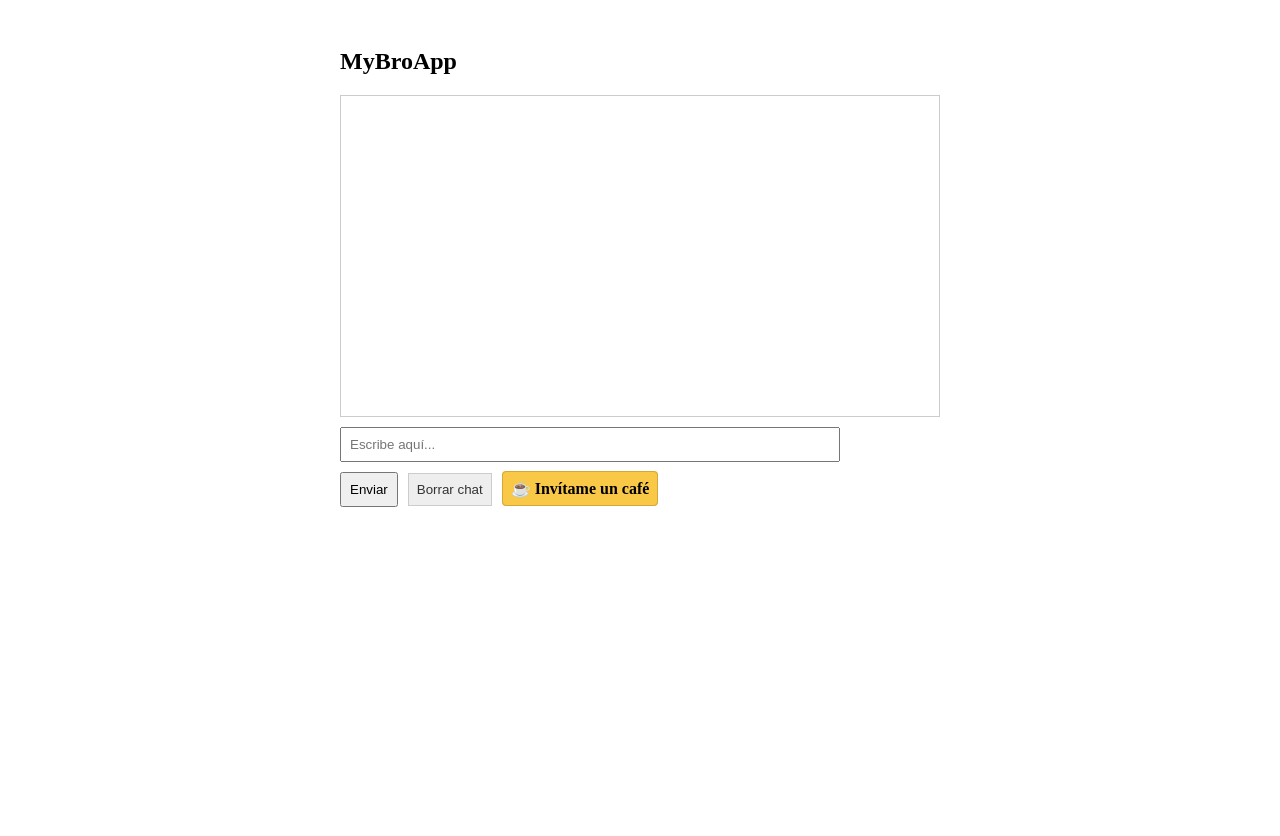
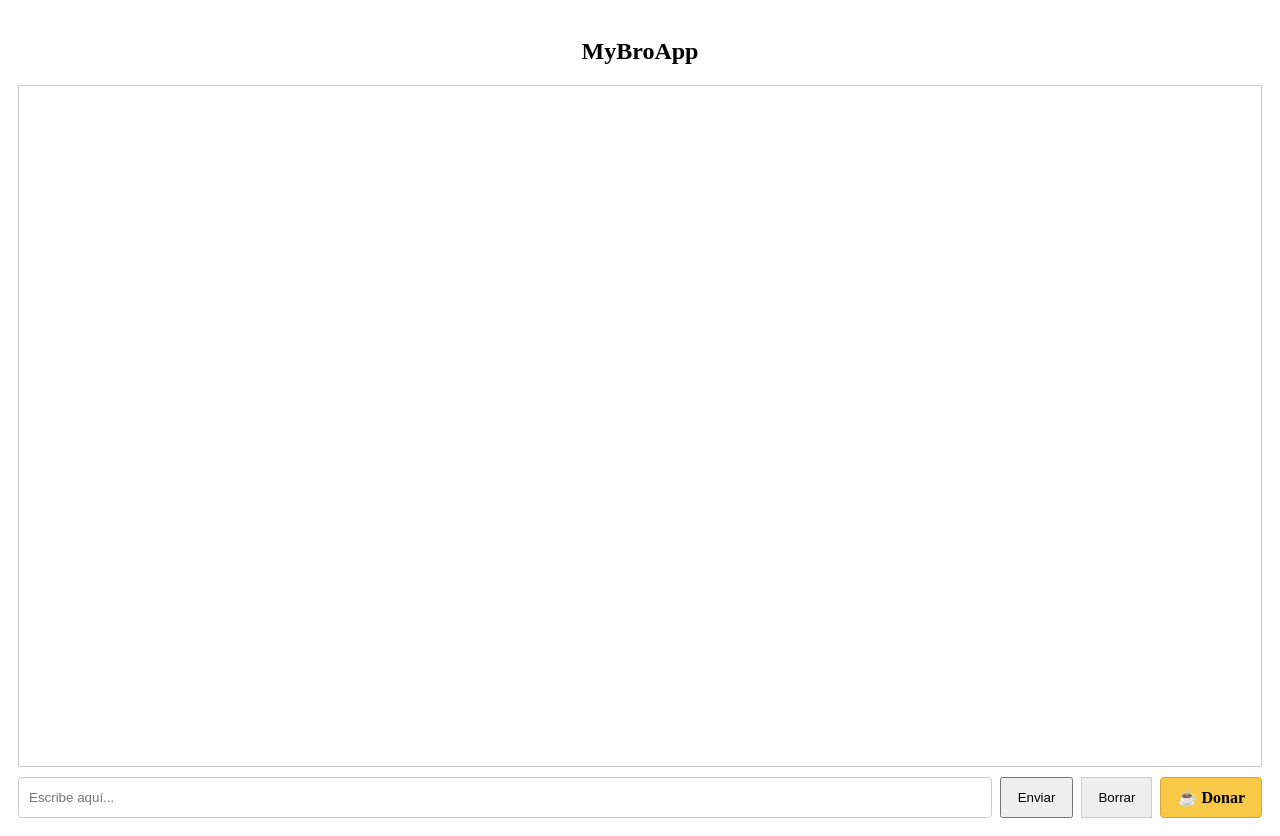
Before and after one commit to Mybroapp/mybro, a Next.js app: page / in a window 1280 px wide. Before the commit the page ends 800 px from the top, so only its background shows below. Built offline with nearby package versions, Linux system fonts and the light colour scheme.

Commit message:
Update ChatWindow.tsx

```diff
--- a/components/ChatWindow.tsx
+++ b/components/ChatWindow.tsx
@@ -1,10 +1,11 @@
 'use client';
 
-import { useState, useEffect } from 'react';
+import { useState, useEffect, useRef } from 'react';
 
 export default function ChatWindow() {
   const [messages, setMessages] = useState<string[]>([]);
   const [input, setInput] = useState('');
+  const messagesEndRef = useRef<HTMLDivElement>(null);
 
   // 🔁 Al iniciar, cargar mensajes desde localStorage
   useEffect(() => {
@@ -14,10 +15,16 @@ export default function ChatWindow() {
     }
   }, []);
 
-  // 💾 Cada vez que cambian los mensajes, guardarlos en localStorage
+  // 💾 Guardar mensajes cuando cambian
   useEffect(() => {
     localStorage.setItem('mybro_messages', JSON.stringify(messages));
+    scrollToBottom(); // 👇 al nuevo mensaje
   }, [messages]);
+
+  // 🔽 Scroll automático al final
+  const scrollToBottom = () => {
+    messagesEndRef.current?.scrollIntoView({ behavior: 'smooth' });
+  };
 
   const handleSend = async () => {
     if (!input.trim()) return;
@@ -41,13 +48,25 @@ export default function ChatWindow() {
   };
 
   return (
-    <div style={{ padding: 20, maxWidth: 600, margin: '0 auto' }}>
-      <h2>MyBroApp</h2>
-      <div style={{ border: '1px solid #ccc', padding: 10, height: 300, overflowY: 'auto' }}>
+    <div style={{ display: 'flex', flexDirection: 'column', height: '100vh', padding: 10 }}>
+      <h2 style={{ textAlign: 'center' }}>MyBroApp</h2>
+
+      <div
+        style={{
+          flex: 1,
+          border: '1px solid #ccc',
+          padding: 10,
+          overflowY: 'auto',
+          backgroundColor: '#fff',
+        }}
+      >
         {messages.map((msg, i) => (
           <div key={i} style={{ marginBottom: 8 }}>{msg}</div>
         ))}
+        <div ref={messagesEndRef} />
       </div>
+
+      <div style={{ display: 'flex', marginTop: 10, gap: 8, flexWrap: 'wrap' }}>
         <input
           type="text"
           value={input}
@@ -59,40 +78,43 @@ export default function ChatWindow() {
             }
           }}
           placeholder="Escribe aquí..."
-        style={{ width: '80%', padding: 8, marginTop: 10 }}
+          style={{
+            flex: 1,
+            padding: 10,
+            borderRadius: 4,
+            border: '1px solid #ccc',
+          }}
         />
-      <div style={{ marginTop: 10 }}>
-        <button onClick={handleSend} style={{ padding: 8, marginRight: 10 }}>Enviar</button>
+        <button onClick={handleSend} style={{ padding: '10px 16px' }}>Enviar</button>
         <button
           onClick={() => {
             localStorage.removeItem('mybro_messages');
             setMessages([]);
           }}
           style={{
-            padding: 8,
+            padding: '10px 16px',
             backgroundColor: '#eee',
             border: '1px solid #ccc',
-            color: '#333',
-            marginRight: 10,
           }}
         >
-          Borrar chat
+          Borrar
         </button>
         <a
           href="https://ko-fi.com/mybroapp"
           target="_blank"
           rel="noopener noreferrer"
           style={{
-            padding: 8,
+            padding: '10px 16px',
             backgroundColor: '#f9c846',
             color: '#000',
             textDecoration: 'none',
             borderRadius: 4,
             fontWeight: 'bold',
             border: '1px solid #d4a73c',
+            textAlign: 'center',
           }}
         >
-          ☕ Invítame un café
+          ☕ Donar
         </a>
       </div>
     </div>
```
Lines whose indentation alone changed are shown as unchanged.
